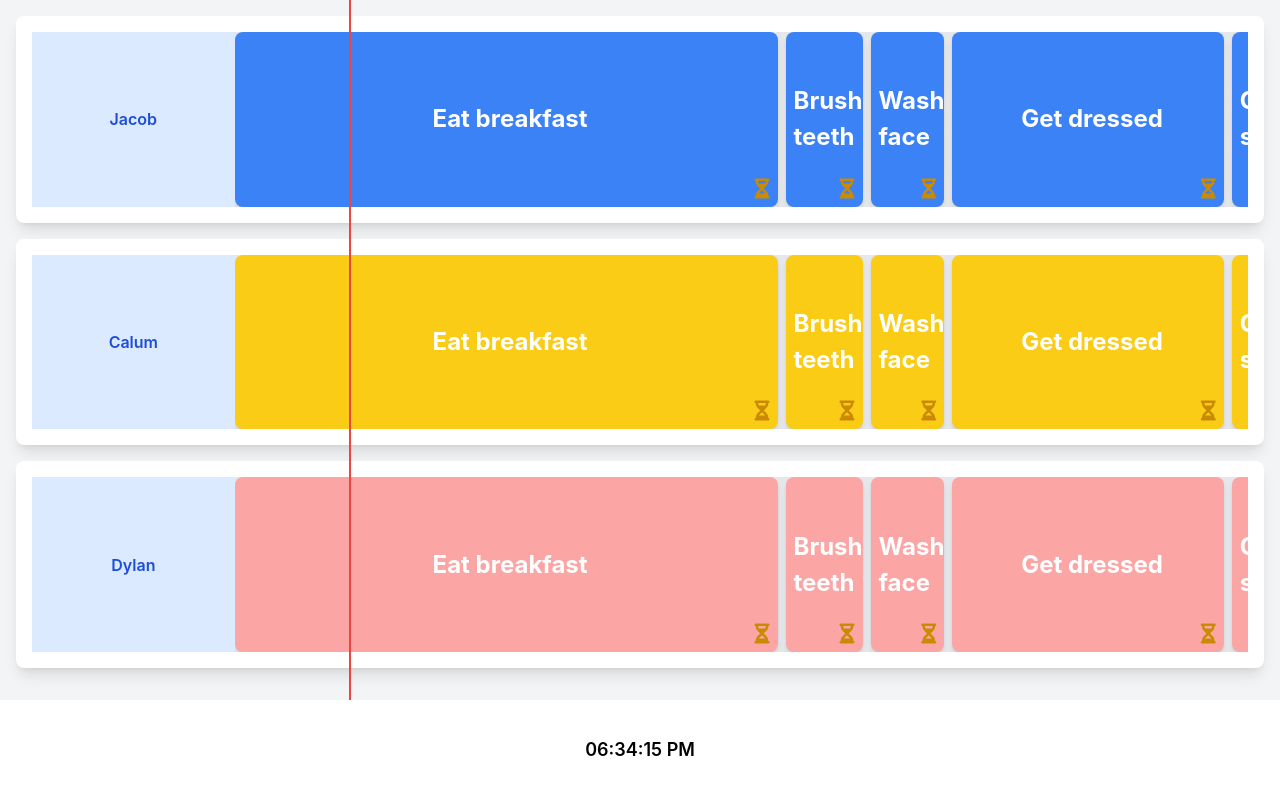
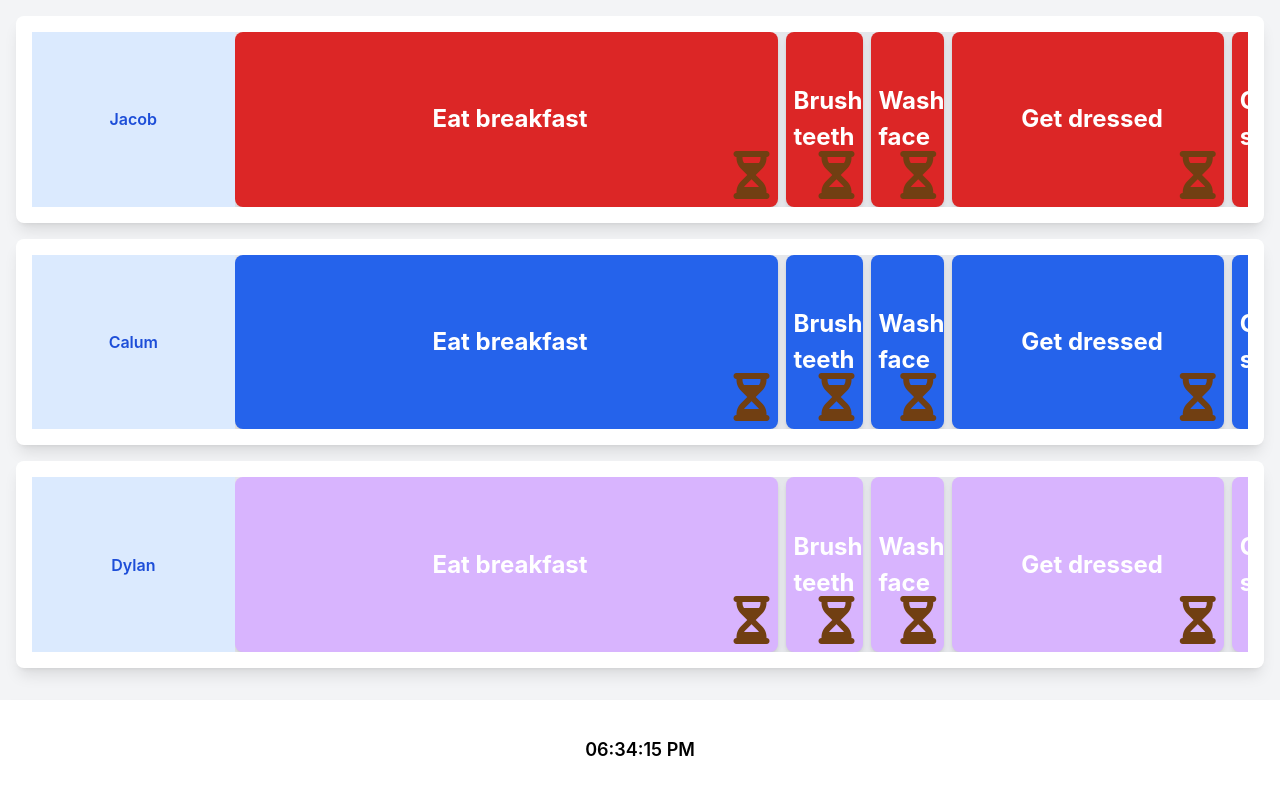
Before and after one commit to Grundlefleck/getting-ready, a React (Create React App) app: page / in a window 1280 px wide. Shown: the top 794 px of the page. Built offline with nearby package versions, Linux system fonts and the light colour scheme.

Commit message:
CHange colours, fix time elapsed calculation issue, turn off annoying prettier

```diff
--- a/src/App.tsx
+++ b/src/App.tsx
@@ -11,7 +11,7 @@ import { config } from "./config";
 
 const StatusIcon = ({ completed }: { completed: boolean }) => (
   <i
-    className={`fas ${completed ? "fa-check text-green-600" : "fa-hourglass-half text-yellow-600"} absolute bottom-2 right-2 text-xl`}
+    className={`fas ${completed ? "fa-check text-green-600" : "fa-hourglass-half text-yellow-900"} absolute bottom-2 right-2 fa-2x`}
     style={{ opacity: 1 }}
   />
 );
@@ -65,14 +65,15 @@ const App: React.FC = () => {
     (endTime.getTime() - startTime.getTime()) / (1000 * 60),
   );
 
+  const timeConstrained = Math.min(
+    Math.max(currentTime.getTime(), startTime.getTime()),
+    endTime.getTime(),
+  );
   const timeElapsed = Math.ceil(
-    (currentTime.getTime() - startTime.getTime()) / (1000 * 60),
+    (timeConstrained - startTime.getTime()) / (1000 * 60),
   );
   const tasksWidthPercentage = 82;
-  const linePosition = Math.min(
-    100,
-    timeElapsed / totalMinutes + (100 - tasksWidthPercentage),
-  );
+  const linePosition = Math.min(100, (timeElapsed / totalMinutes) * 100 + (100 - tasksWidthPercentage) );
 
   const handleTaskClick = (
     taskConfig: ChildTaskConfig,
@@ -154,8 +155,8 @@ const App: React.FC = () => {
           );
         })}
         <div
-          className="absolute top-0 bottom-0 border-l-2 border-red-500"
-          style={{ left: `${linePosition}%`, width: "2px" }}
+          className="absolute top-0 bottom-0 border-l-8 border-orange-900"
+          style={{ left: `${linePosition}%`, opacity: 0.4, width: "2px" }}
         />
       </div>
 
--- a/src/config.ts
+++ b/src/config.ts
@@ -13,7 +13,7 @@ export const config: ChildTaskConfig[] = [
       { name: "Brush hair", duration: 2 },
       { name: "Shoes and coat on", duration: 2 },
     ],
-    colorClass: "bg-blue-200",
+    colorClass: "bg-red-600",
   },
   {
     name: "Calum",
@@ -27,7 +27,7 @@ export const config: ChildTaskConfig[] = [
       { name: "Brush hair", duration: 2 },
       { name: "Shoes and coat on", duration: 2 },
     ],
-    colorClass: "bg-yellow-400",
+    colorClass: "bg-blue-600",
   },
   {
     name: "Dylan",
@@ -41,6 +41,6 @@ export const config: ChildTaskConfig[] = [
       { name: "Brush hair", duration: 2 },
       { name: "Shoes and coat on", duration: 2 },
     ],
-    colorClass: "bg-red-300",
+    colorClass: "bg-purple-300",
   },
 ];
```
Also changed, not shown: .eslintrc.json.
